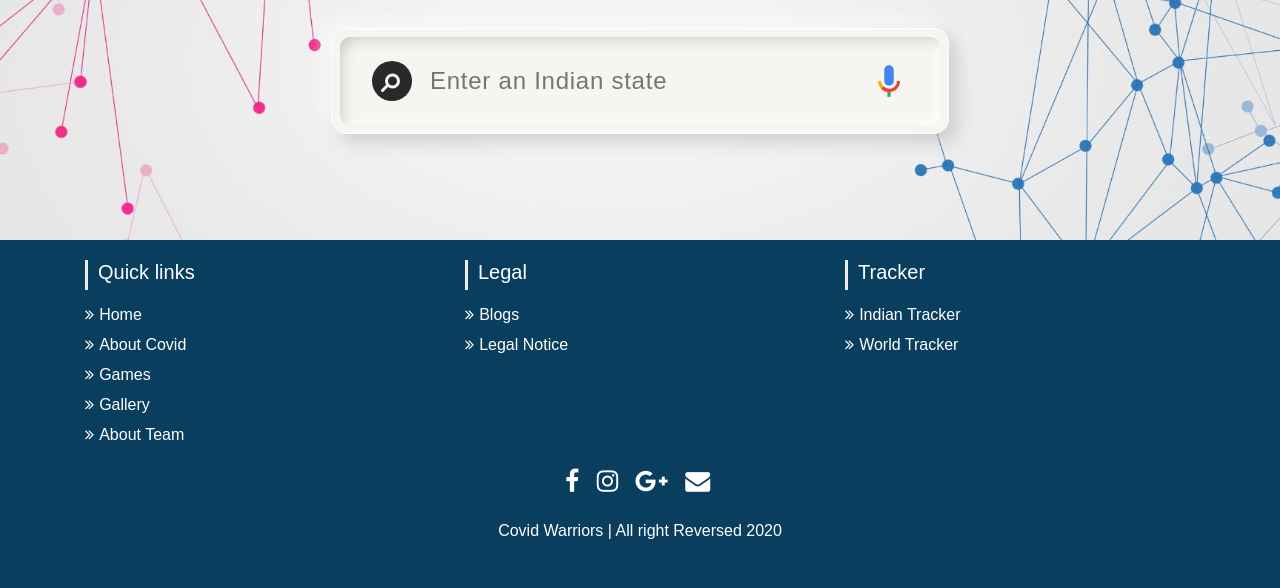
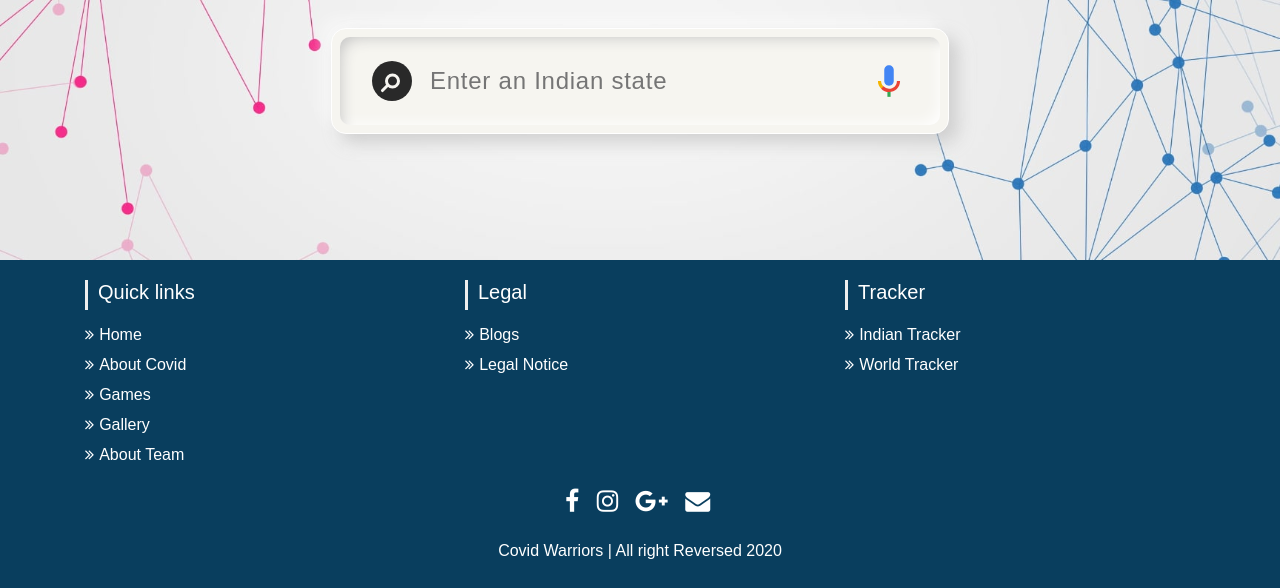
Before and after one commit to dummy26/Covid-Warriors, a Django app: page /search_tab in a window 1280 px wide. Shown: the part 332-920 px from the top of the page. Before the commit the page ends 871 px from the top, so only its background shows below. Run offline with Django 3.2, Linux system fonts and the light colour scheme; parts of the project's set-up code (start-up, migrations or seed data) failed here and were passed over; some libraries are stand-ins or nearby versions.

Commit message:
changed margin-top of footer

```diff
--- a/home/static/home/css/footer.css
+++ b/home/static/home/css/footer.css
@@ -1,6 +1,6 @@
 @import url('https://maxcdn.bootstrapcdn.com/font-awesome/4.7.0/css/font-awesome.min.css');
 section {
-    margin-top: 80px;
+    margin-top: 100px;
     padding: 20px 0;
 }
 
--- a/home/templates/home/footer.html
+++ b/home/templates/home/footer.html
@@ -35,7 +35,7 @@
                         <li class="list-inline-item"><a href="www.facebook.com/"><i class="fa fa-facebook"></i></a></li>
                         <li class="list-inline-item"><a href="www.instagram.com/"><i class="fa fa-instagram"></i></a></li>
                         <li class="list-inline-item"><a href="www.googleplus.com/"><i class="fa fa-google-plus"></i></a></li>
-                        <li class="list-inline-item"><a href="www.gmail.com/" target="_blank"><i class="fa fa-envelope"></i></a></li>
+                        <li class="list-inline-item"><a href="www.gmail.com/"><i class="fa fa-envelope"></i></a></li>
                     </ul>
                 </div>
                 <hr>
```
